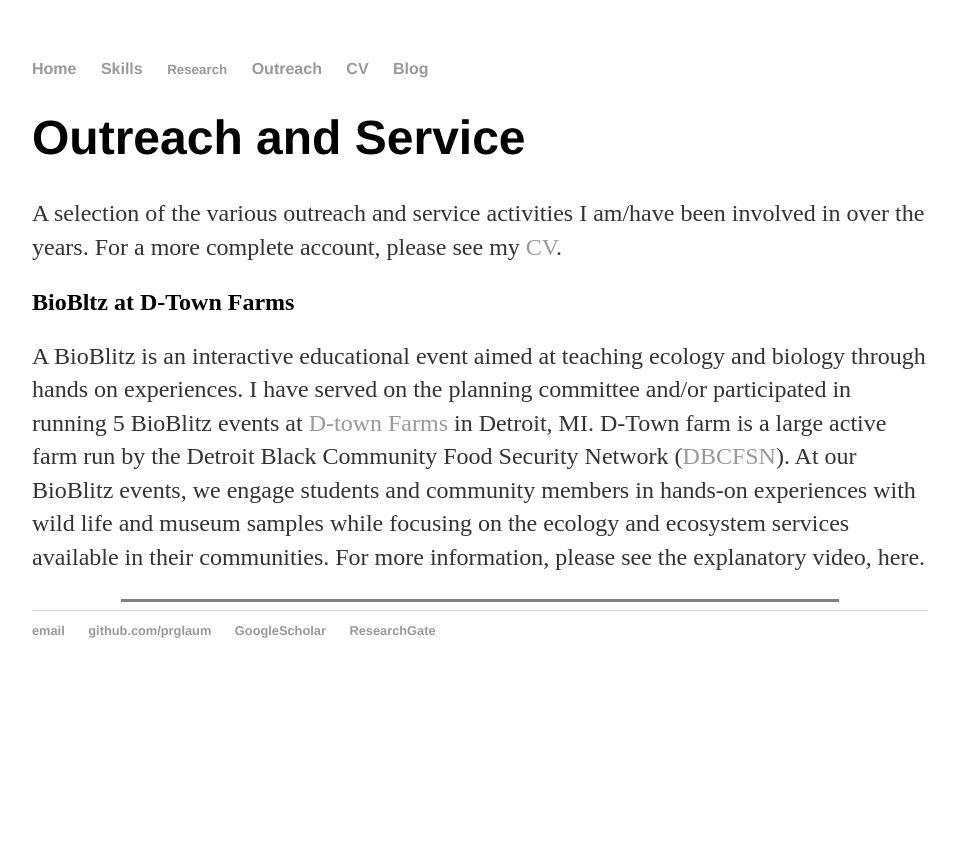
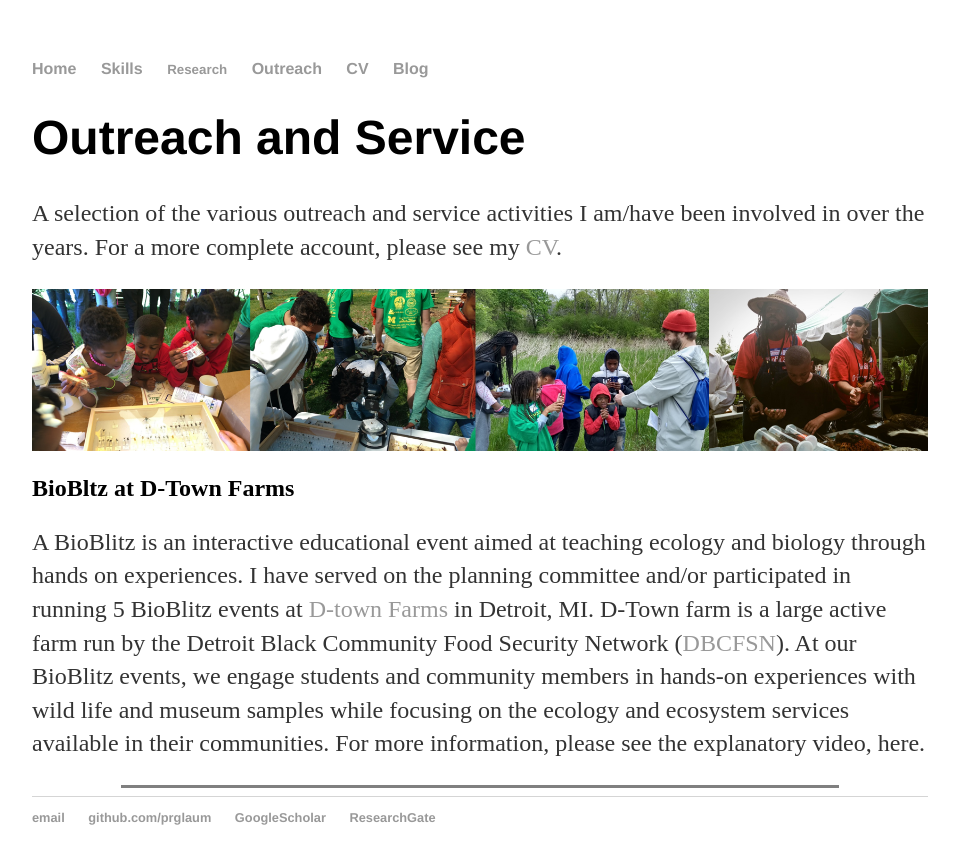
Before and after one commit to prglaum/prglaum.github.io, a Jekyll site: the page built from outreach/index.html, in a window 1280 px wide. Shown: the top 864 px of the page, without its empty margins (160-1119 px from the left). Built offline with Jekyll 4.4.1, drawn with Linux system fonts in a browser that asks for light colours.

Commit message:
Update index.html

```diff
--- a/outreach/index.html
+++ b/outreach/index.html
@@ -9,6 +9,7 @@ title: Outreach & Service
  </p>
 </div><!-- /.blurb -->
 
+<img src="{{site.url}}/docs/assets/images/bioBlitzBanner.PNG" alt="bioBlitzBanner" style="width:100%;">
 <h2>BioBltz at D-Town Farms </h2>
 <p>A BioBlitz is an interactive educational event aimed at teaching ecology and biology through hands on experiences. I have served on the planning
 	committee and/or participated in running 5 BioBlitz events at <a href="https://www.d-townfarm.com/">D-town Farms</a> in Detroit, MI. D-Town farm is a large active farm run by the
```
